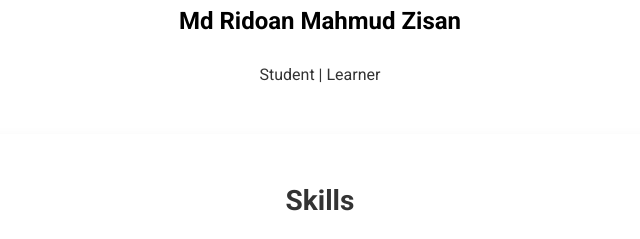
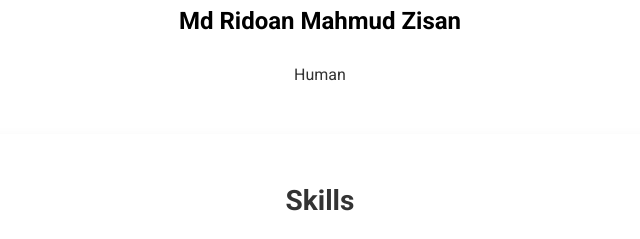
Before and after one commit to RidoanDev/Md-Ridoan-Mahmud-Zisan, a plain HTML site: page index.html in a window 1280 px wide. Shown: the part 311-550 px from the top of the page, 320-960 px from the left. Drawn offline with Linux system fonts and the light colour scheme.

Commit message:
Update index.html

```diff
--- a/index.html
+++ b/index.html
@@ -33,7 +33,7 @@
             <img src="https://github.com/RidoanDev.png" alt="Md Ridoan Mahmud Zisan">
             <h3>Md Ridoan Mahmud Zisan</h3>
         </div>
-        <p>Student | Learner</p>
+        <p>Human</p>
     </section>
 
     <section id="skills" class="section">
```
